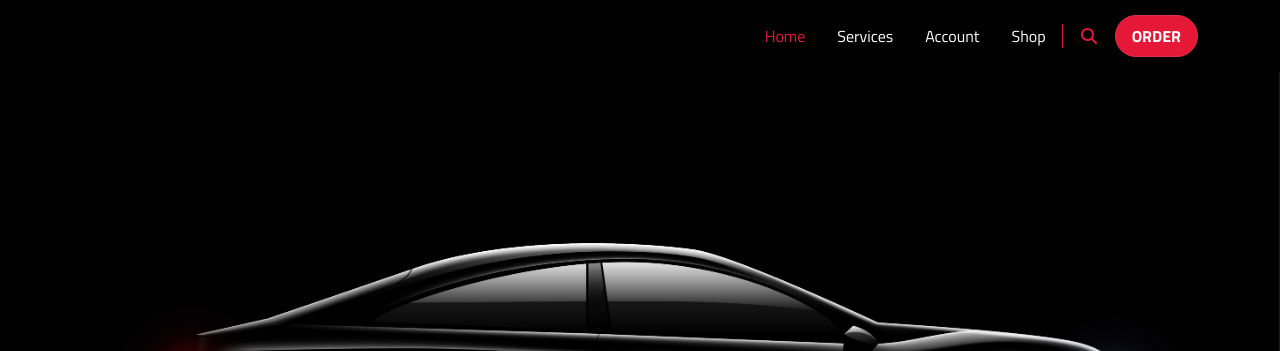
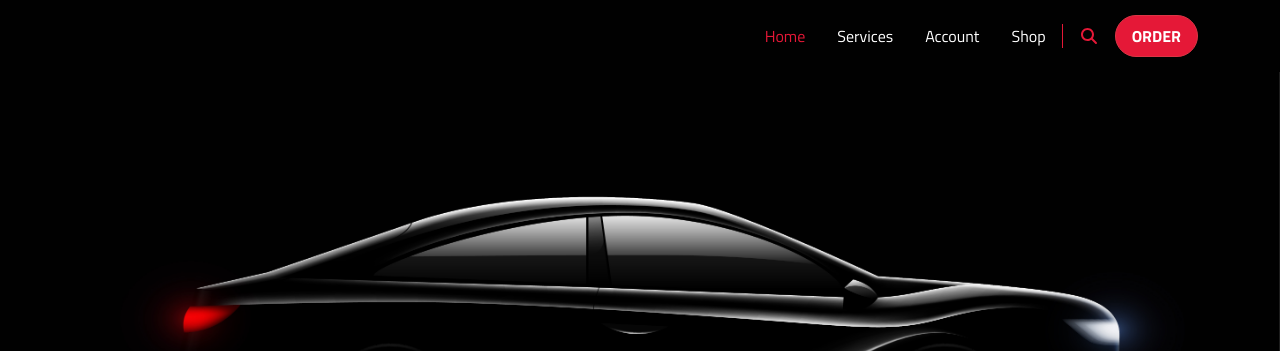
Before and after one commit to AmrMohammed5005/Simple_Landing_Page, a plain HTML site: page index.html in a window 1280 px wide. Shown: the top 351 px of the page. Drawn offline with Linux system fonts and the light colour scheme.

Commit message:
Add files via upload

```diff
--- a/css/MainStyle.css
+++ b/css/MainStyle.css
@@ -69,8 +69,9 @@ body {
 /* End Navbar  */
 /* Start Landing  */
 .landing {
-  background-image: url("/images/6867608_28803.jpg");
+  background-image: url(../images/6867608_28803.jpg);
   background-size: cover;
+  background-position: center;
   min-height: calc(100vh - 76px);
 }
 .landing .text-center {
```
